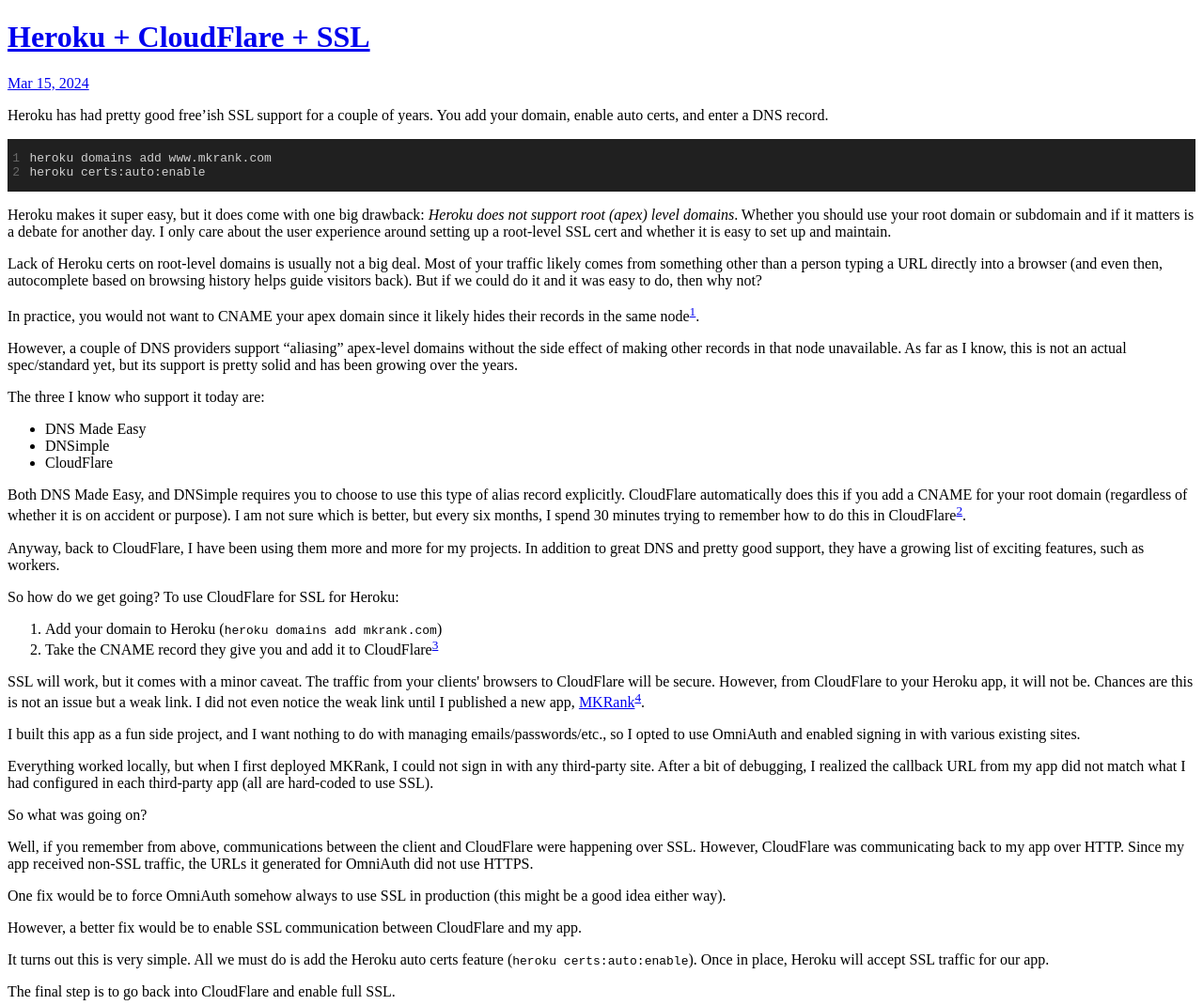
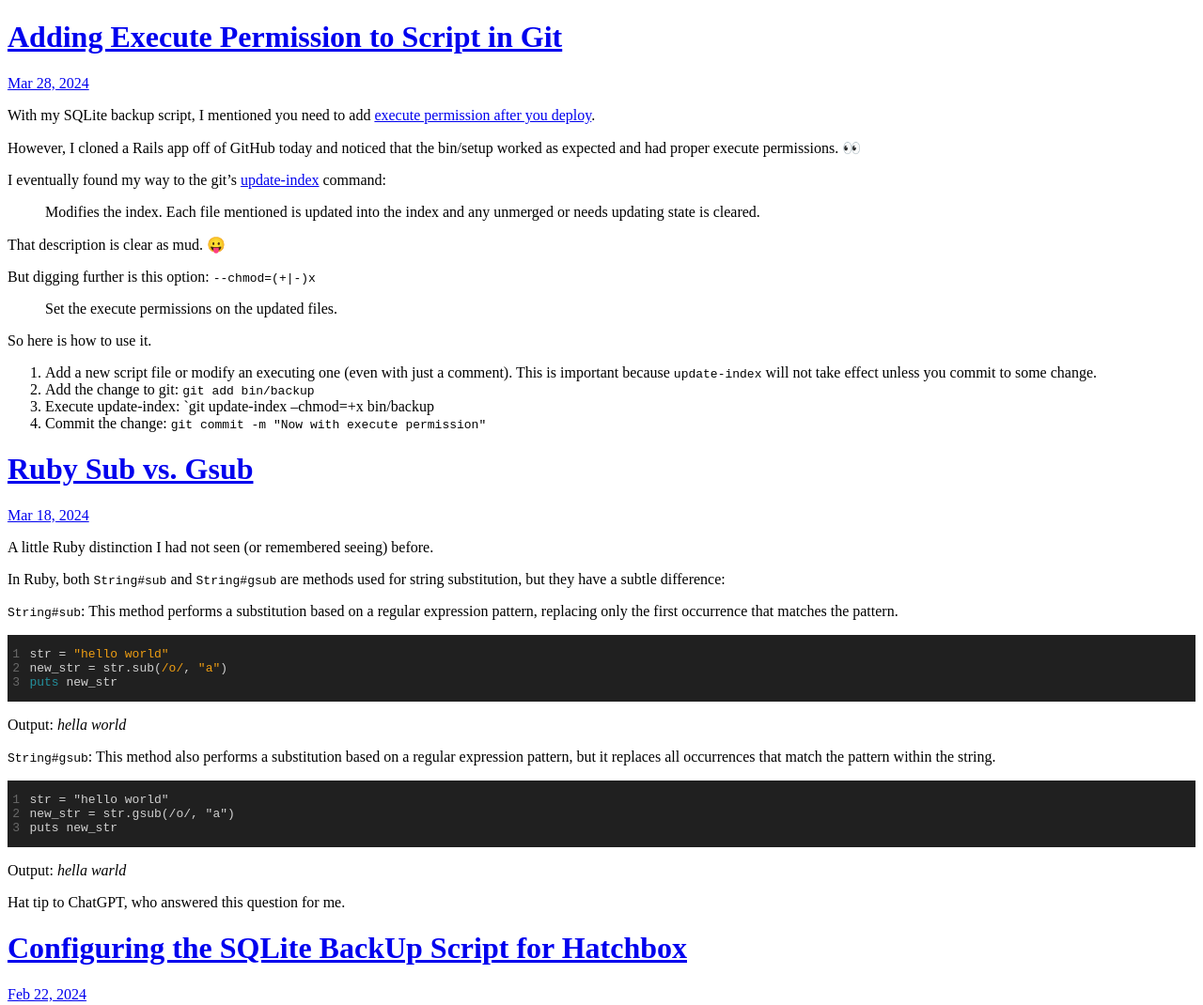
Before and after one commit to scottwater/scottw_microblog, a plain HTML site: page index.html in a window 1280 px wide. Shown: the top 1070 px of the page at 94% size. Drawn offline with Linux system fonts and the light colour scheme.

Commit message:
Archiving from Micro.blog.

```diff
--- a/index.html
+++ b/index.html
@@ -24,68 +24,73 @@
 
 	  <div class="h-entry">
 
-			<h1><a href="https://scottw.com/2024/03/15/heroku-cloudflare-ssl.html">Heroku &#43; CloudFlare &#43; SSL</a></h1>
-
-
-		<a href="https://scottw.com/2024/03/15/heroku-cloudflare-ssl.html" class="u-url"><time class="dt-published" datetime="2024-03-15 10:39:57 -0400">Mar 15, 2024</time></a>
-
-		<div class="e-content">
-			 <p>Heroku has had pretty good free’ish SSL support for a couple of years. You add your domain, enable auto certs, and enter a DNS record.</p>
+			<h1><a href="https://scottw.com/2024/03/28/adding-execute-permission.html">Adding Execute Permission to Script in Git</a></h1>
+
+
+		<a href="https://scottw.com/2024/03/28/adding-execute-permission.html" class="u-url"><time class="dt-published" datetime="2024-03-28 10:21:44 -0400">Mar 28, 2024</time></a>
+
+		<div class="e-content">
+			 <p>With my SQLite backup script, I mentioned you need to add <a href="https://scottw.com/2024/02/22/configuring-the-sqlite.html">execute permission after you deploy</a>.</p>
+<p>However, I cloned a Rails app off of GitHub today and noticed that the bin/setup worked as expected and had proper execute permissions. 👀</p>
+<p>I eventually found my way to the git&rsquo;s <a href="https://git-scm.com/docs/git-update-index">update-index</a> command:</p>
+<blockquote>
+<p>Modifies the index. Each file mentioned is updated into the index and any unmerged or needs updating state is cleared.</p>
+</blockquote>
+<p>That description is clear as mud. 😛</p>
+<p>But digging further is this option: <code>--chmod=(+|-)x</code></p>
+<blockquote>
+<p>Set the execute permissions on the updated files.</p>
+</blockquote>
+<p>So here is how to use it.</p>
+<ol>
+<li>Add a new script file or modify an executing one (even with just a comment). This is important because <code>update-index</code> will not take effect unless you commit to some change.</li>
+<li>Add the change to git: <code>git add bin/backup</code></li>
+<li>Execute update-index: `git update-index &ndash;chmod=+x bin/backup</li>
+<li>Commit the change: <code>git commit -m &quot;Now with execute permission&quot;</code></li>
+</ol>
+
+		</div>
+	  </div>
+
+	  <div class="h-entry">
+
+			<h1><a href="https://scottw.com/2024/03/18/ruby-sub-vs.html">Ruby Sub vs. Gsub</a></h1>
+
+
+		<a href="https://scottw.com/2024/03/18/ruby-sub-vs.html" class="u-url"><time class="dt-published" datetime="2024-03-18 11:54:18 -0400">Mar 18, 2024</time></a>
+
+		<div class="e-content">
+			 <p>A little Ruby distinction I had not seen (or remembered seeing) before.</p>
+<p>In Ruby, both <code>String#sub</code> and <code>String#gsub</code> are methods used for string substitution, but they have a subtle difference:</p>
+<p><code>String#sub</code>: This method performs a substitution based on a regular expression pattern, replacing only the first occurrence that matches the pattern.</p>
 <div class="highlight"><div style="color:#d0d0d0;background-color:#202020;-moz-tab-size:4;-o-tab-size:4;tab-size:4">
 <table style="border-spacing:0;padding:0;margin:0;border:0;width:auto;overflow:auto;display:block;"><tr><td style="vertical-align:top;padding:0;margin:0;border:0;">
 <pre tabindex="0" style="color:#d0d0d0;background-color:#202020;-moz-tab-size:4;-o-tab-size:4;tab-size:4"><code><span style="margin-right:0.4em;padding:0 0.4em 0 0.4em;color:#686868">1
 </span><span style="margin-right:0.4em;padding:0 0.4em 0 0.4em;color:#686868">2
+</span><span style="margin-right:0.4em;padding:0 0.4em 0 0.4em;color:#686868">3
 </span></code></pre></td>
 <td style="vertical-align:top;padding:0;margin:0;border:0;;width:100%">
-<pre tabindex="0" style="color:#d0d0d0;background-color:#202020;-moz-tab-size:4;-o-tab-size:4;tab-size:4"><code class="language-bash" data-lang="bash">heroku domains add www.mkrank.com
-heroku certs:auto:enable
+<pre tabindex="0" style="color:#d0d0d0;background-color:#202020;-moz-tab-size:4;-o-tab-size:4;tab-size:4"><code class="language-ruby" data-lang="ruby">str = <span style="color:#ed9d13">&#34;hello world&#34;</span>
+new_str = str.sub(<span style="color:#ed9d13">/o/</span>, <span style="color:#ed9d13">&#34;a&#34;</span>)
+<span style="color:#24909d">puts</span> new_str
 </code></pre></td></tr></table>
 </div>
-</div><p>Heroku makes it super easy, but it does come with one big drawback: <em>Heroku does not support root (apex) level domains</em>. Whether you should use your root domain or subdomain and if it matters is a debate for another day. I only care about the user experience around setting up a root-level SSL cert and whether it is easy to set up and maintain.</p>
-<p>Lack of Heroku certs on root-level domains is usually not a big deal. Most of your traffic likely comes from something other than a person typing a URL directly into a browser (and even then, autocomplete based on browsing history helps guide visitors back). But if we could do it and it was easy to do, then why not?</p>
-<p>In practice, you would not want to CNAME your apex domain since it likely hides their records in the same node<sup id="fnref:1"><a href="#fn:1" class="footnote-ref" role="doc-noteref">1</a></sup>.</p>
-<p>However, a couple of DNS providers support “aliasing” apex-level domains without the side effect of making other records in that node unavailable. As far as I know, this is not an actual spec/standard yet, but its support is pretty solid and has been growing over the years.</p>
-<p>The three I know who support it today are:</p>
-<ul>
-<li>DNS Made Easy</li>
-<li>DNSimple</li>
-<li>CloudFlare</li>
-</ul>
-<p>Both DNS Made Easy, and DNSimple requires you to choose to use this type of alias record explicitly. CloudFlare automatically does this if you add a CNAME for your root domain (regardless of whether it is on accident or purpose). I am not sure which is better, but every six months, I spend 30 minutes trying to remember how to do this in CloudFlare<sup id="fnref:2"><a href="#fn:2" class="footnote-ref" role="doc-noteref">2</a></sup>.</p>
-<p>Anyway, back to CloudFlare, I have been using them more and more for my projects. In addition to great DNS and pretty good support, they have a growing list of exciting features, such as workers.</p>
-<p>So how do we get going? To use CloudFlare for SSL for Heroku:</p>
-<ol>
-<li>Add your domain to Heroku (<code>heroku domains add mkrank.com</code>)</li>
-<li>Take the CNAME record they give you and add it to CloudFlare<sup id="fnref:3"><a href="#fn:3" class="footnote-ref" role="doc-noteref">3</a></sup></li>
-</ol>
-<p>SSL will work, but it comes with a minor caveat. The traffic from your clients' browsers to CloudFlare will be secure. However, from CloudFlare to your Heroku app, it will not be. Chances are this is not an issue but a weak link. I did not even notice the weak link until I published a new app, <a href="https://mkrank.com">MKRank</a><sup id="fnref:4"><a href="#fn:4" class="footnote-ref" role="doc-noteref">4</a></sup>.</p>
-<p>I built this app as a fun side project, and I want nothing to do with managing emails/passwords/etc., so I opted to use OmniAuth and enabled signing in with various existing sites.</p>
-<p>Everything worked locally, but when I first deployed MKRank, I could not sign in with any third-party site. After a bit of debugging, I realized the callback URL from my app did not match what I had configured in each third-party app (all are hard-coded to use SSL).</p>
-<p>So what was going on?</p>
-<p>Well, if you remember from above, communications between the client and CloudFlare were happening over SSL. However, CloudFlare was communicating back to my app over HTTP. Since my app received non-SSL traffic, the URLs it generated for OmniAuth did not use HTTPS.</p>
-<p>One fix would be to force OmniAuth somehow always to use SSL in production (this might be a good idea either way).</p>
-<p>However, a better fix would be to enable SSL communication between CloudFlare and my app.</p>
-<p>It turns out this is very simple. All we must do is add the Heroku auto certs feature (<code>heroku certs:auto:enable</code>). Once in place, Heroku will accept SSL traffic for our app.</p>
-<p>The final step is to go back into CloudFlare and enable full SSL.</p>
-<p><img src="https://scottw.com/uploads/2024/full-ssl.png" alt="Full SSL"></p>
-<p>Now, all communication from the client (browser) → CloudFlare → Heroku is secure. Logins with OmniAuth will now generate the proper callback urls, and no additional configuration or monkey-patching was necessary.</p>
-<section class="footnotes" role="doc-endnotes">
-<hr>
-<ol>
-<li id="fn:1" role="doc-endnote">
-<p>Everyone sometimes finds this out the hard way when their email is no longer available because MX records are no longer available.&#160;<a href="#fnref:1" class="footnote-backref" role="doc-backlink">&#x21a9;&#xfe0e;</a></p>
-</li>
-<li id="fn:2" role="doc-endnote">
-<p>Actually, who am I kidding? I prefer being explicit, but as someone who does product support, I 100% get why they just made it so.&#160;<a href="#fnref:2" class="footnote-backref" role="doc-backlink">&#x21a9;&#xfe0e;</a></p>
-</li>
-<li id="fn:3" role="doc-endnote">
-<p>you should create a second CNAME on the www domain. Once in place, you can use CloudFlare&rsquo;s page rules to redirect all www. traffic to the non-www URL.&#160;<a href="#fnref:3" class="footnote-backref" role="doc-backlink">&#x21a9;&#xfe0e;</a></p>
-</li>
-<li id="fn:4" role="doc-endnote">
-<p>MKRank is an app for the mechanical keyboard community. It allows you to build lists of your favorite mechanical keyboard products.&#160;<a href="#fnref:4" class="footnote-backref" role="doc-backlink">&#x21a9;&#xfe0e;</a></p>
-</li>
-</ol>
-</section>
+</div><p>Output: <em>hella world</em></p>
+<p><code>String#gsub</code>: This method also performs a substitution based on a regular expression pattern, but it replaces all occurrences that match the pattern within the string.</p>
+<div class="highlight"><div style="color:#d0d0d0;background-color:#202020;-moz-tab-size:4;-o-tab-size:4;tab-size:4">
+<table style="border-spacing:0;padding:0;margin:0;border:0;width:auto;overflow:auto;display:block;"><tr><td style="vertical-align:top;padding:0;margin:0;border:0;">
+<pre tabindex="0" style="color:#d0d0d0;background-color:#202020;-moz-tab-size:4;-o-tab-size:4;tab-size:4"><code><span style="margin-right:0.4em;padding:0 0.4em 0 0.4em;color:#686868">1
+</span><span style="margin-right:0.4em;padding:0 0.4em 0 0.4em;color:#686868">2
+</span><span style="margin-right:0.4em;padding:0 0.4em 0 0.4em;color:#686868">3
+</span></code></pre></td>
+<td style="vertical-align:top;padding:0;margin:0;border:0;;width:100%">
+<pre tabindex="0" style="color:#d0d0d0;background-color:#202020;-moz-tab-size:4;-o-tab-size:4;tab-size:4"><code class="language-fallback" data-lang="fallback">str = &#34;hello world&#34;
+new_str = str.gsub(/o/, &#34;a&#34;)
+puts new_str
+</code></pre></td></tr></table>
+</div>
+</div><p>Output: <em>hella warld</em></p>
+<p>Hat tip to ChatGPT, who answered this question for me.</p>
 
 		</div>
 	  </div>
@@ -4074,8 +4079,76 @@
 		</div>
 	  </div>
 
-
+	  <div class="h-entry">
+
+			<h1><a href="https://scottw.com/2020/03/15/heroku-cloudflare-ssl.html">Heroku &#43; CloudFlare &#43; SSL</a></h1>
+
+
+		<a href="https://scottw.com/2020/03/15/heroku-cloudflare-ssl.html" class="u-url"><time class="dt-published" datetime="2020-03-15 10:39:00 -0400">Mar 15, 2020</time></a>
+
+		<div class="e-content">
+			 <p>Heroku has had pretty good free’ish SSL support for a couple of years. You add your domain, enable auto certs, and enter a DNS record.</p>
+<div class="highlight"><div style="color:#d0d0d0;background-color:#202020;-moz-tab-size:4;-o-tab-size:4;tab-size:4">
+<table style="border-spacing:0;padding:0;margin:0;border:0;width:auto;overflow:auto;display:block;"><tr><td style="vertical-align:top;padding:0;margin:0;border:0;">
+<pre tabindex="0" style="color:#d0d0d0;background-color:#202020;-moz-tab-size:4;-o-tab-size:4;tab-size:4"><code><span style="margin-right:0.4em;padding:0 0.4em 0 0.4em;color:#686868">1
+</span><span style="margin-right:0.4em;padding:0 0.4em 0 0.4em;color:#686868">2
+</span></code></pre></td>
+<td style="vertical-align:top;padding:0;margin:0;border:0;;width:100%">
+<pre tabindex="0" style="color:#d0d0d0;background-color:#202020;-moz-tab-size:4;-o-tab-size:4;tab-size:4"><code class="language-bash" data-lang="bash">heroku domains add www.mkrank.com
+heroku certs:auto:enable
+</code></pre></td></tr></table>
 </div>
+</div><p>Heroku makes it super easy, but it does come with one big drawback: <em>Heroku does not support root (apex) level domains</em>. Whether you should use your root domain or subdomain and if it matters is a debate for another day. I only care about the user experience around setting up a root-level SSL cert and whether it is easy to set up and maintain.</p>
+<p>Lack of Heroku certs on root-level domains is usually not a big deal. Most of your traffic likely comes from something other than a person typing a URL directly into a browser (and even then, autocomplete based on browsing history helps guide visitors back). But if we could do it and it was easy to do, then why not?</p>
+<p>In practice, you would not want to CNAME your apex domain since it likely hides their records in the same node<sup id="fnref:1"><a href="#fn:1" class="footnote-ref" role="doc-noteref">1</a></sup>.</p>
+<p>However, a couple of DNS providers support “aliasing” apex-level domains without the side effect of making other records in that node unavailable. As far as I know, this is not an actual spec/standard yet, but its support is pretty solid and has been growing over the years.</p>
+<p>The three I know who support it today are:</p>
+<ul>
+<li>DNS Made Easy</li>
+<li>DNSimple</li>
+<li>CloudFlare</li>
+</ul>
+<p>Both DNS Made Easy, and DNSimple requires you to choose to use this type of alias record explicitly. CloudFlare automatically does this if you add a CNAME for your root domain (regardless of whether it is on accident or purpose). I am not sure which is better, but every six months, I spend 30 minutes trying to remember how to do this in CloudFlare<sup id="fnref:2"><a href="#fn:2" class="footnote-ref" role="doc-noteref">2</a></sup>.</p>
+<p>Anyway, back to CloudFlare, I have been using them more and more for my projects. In addition to great DNS and pretty good support, they have a growing list of exciting features, such as workers.</p>
+<p>So how do we get going? To use CloudFlare for SSL for Heroku:</p>
+<ol>
+<li>Add your domain to Heroku (<code>heroku domains add mkrank.com</code>)</li>
+<li>Take the CNAME record they give you and add it to CloudFlare<sup id="fnref:3"><a href="#fn:3" class="footnote-ref" role="doc-noteref">3</a></sup></li>
+</ol>
+<p>SSL will work, but it comes with a minor caveat. The traffic from your clients' browsers to CloudFlare will be secure. However, from CloudFlare to your Heroku app, it will not be. Chances are this is not an issue but a weak link. I did not even notice the weak link until I published a new app, <a href="https://mkrank.com">MKRank</a><sup id="fnref:4"><a href="#fn:4" class="footnote-ref" role="doc-noteref">4</a></sup>.</p>
+<p>I built this app as a fun side project, and I want nothing to do with managing emails/passwords/etc., so I opted to use OmniAuth and enabled signing in with various existing sites.</p>
+<p>Everything worked locally, but when I first deployed MKRank, I could not sign in with any third-party site. After a bit of debugging, I realized the callback URL from my app did not match what I had configured in each third-party app (all are hard-coded to use SSL).</p>
+<p>So what was going on?</p>
+<p>Well, if you remember from above, communications between the client and CloudFlare were happening over SSL. However, CloudFlare was communicating back to my app over HTTP. Since my app received non-SSL traffic, the URLs it generated for OmniAuth did not use HTTPS.</p>
+<p>One fix would be to force OmniAuth somehow always to use SSL in production (this might be a good idea either way).</p>
+<p>However, a better fix would be to enable SSL communication between CloudFlare and my app.</p>
+<p>It turns out this is very simple. All we must do is add the Heroku auto certs feature (<code>heroku certs:auto:enable</code>). Once in place, Heroku will accept SSL traffic for our app.</p>
+<p>The final step is to go back into CloudFlare and enable full SSL.</p>
+<p><img src="https://scottw.com/uploads/2024/full-ssl.png" alt="Full SSL"></p>
+<p>Now, all communication from the client (browser) → CloudFlare → Heroku is secure. Logins with OmniAuth will now generate the proper callback urls, and no additional configuration or monkey-patching was necessary.</p>
+<section class="footnotes" role="doc-endnotes">
+<hr>
+<ol>
+<li id="fn:1" role="doc-endnote">
+<p>Everyone sometimes finds this out the hard way when their email is no longer available because MX records are no longer available.&#160;<a href="#fnref:1" class="footnote-backref" role="doc-backlink">&#x21a9;&#xfe0e;</a></p>
+</li>
+<li id="fn:2" role="doc-endnote">
+<p>Actually, who am I kidding? I prefer being explicit, but as someone who does product support, I 100% get why they just made it so.&#160;<a href="#fnref:2" class="footnote-backref" role="doc-backlink">&#x21a9;&#xfe0e;</a></p>
+</li>
+<li id="fn:3" role="doc-endnote">
+<p>you should create a second CNAME on the www domain. Once in place, you can use CloudFlare&rsquo;s page rules to redirect all www. traffic to the non-www URL.&#160;<a href="#fnref:3" class="footnote-backref" role="doc-backlink">&#x21a9;&#xfe0e;</a></p>
+</li>
+<li id="fn:4" role="doc-endnote">
+<p>MKRank is an app for the mechanical keyboard community. It allows you to build lists of your favorite mechanical keyboard products.&#160;<a href="#fnref:4" class="footnote-backref" role="doc-backlink">&#x21a9;&#xfe0e;</a></p>
+</li>
+</ol>
+</section>
+
+		</div>
+	  </div>
+
+
+</div>
 
 
 
```
